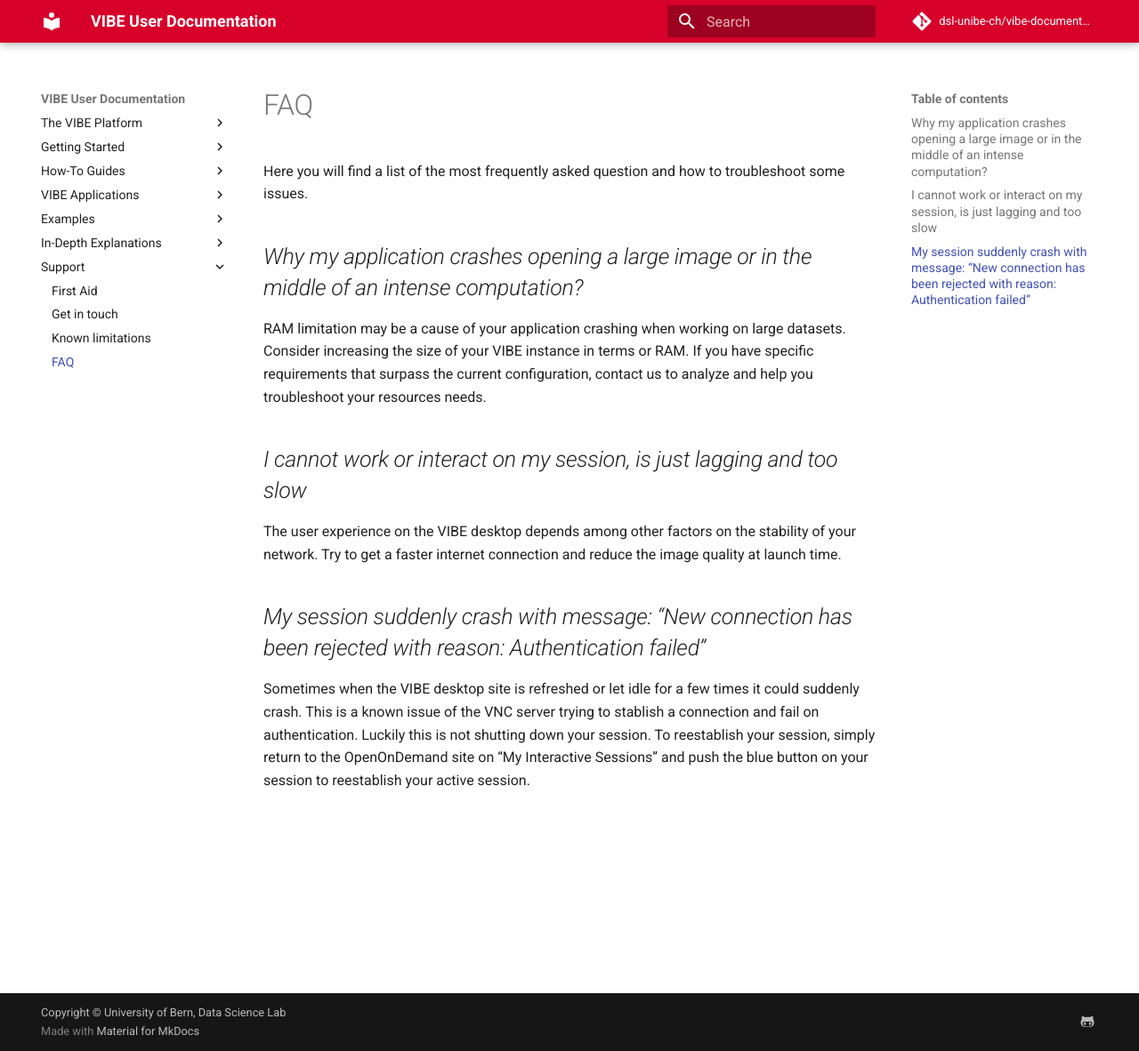
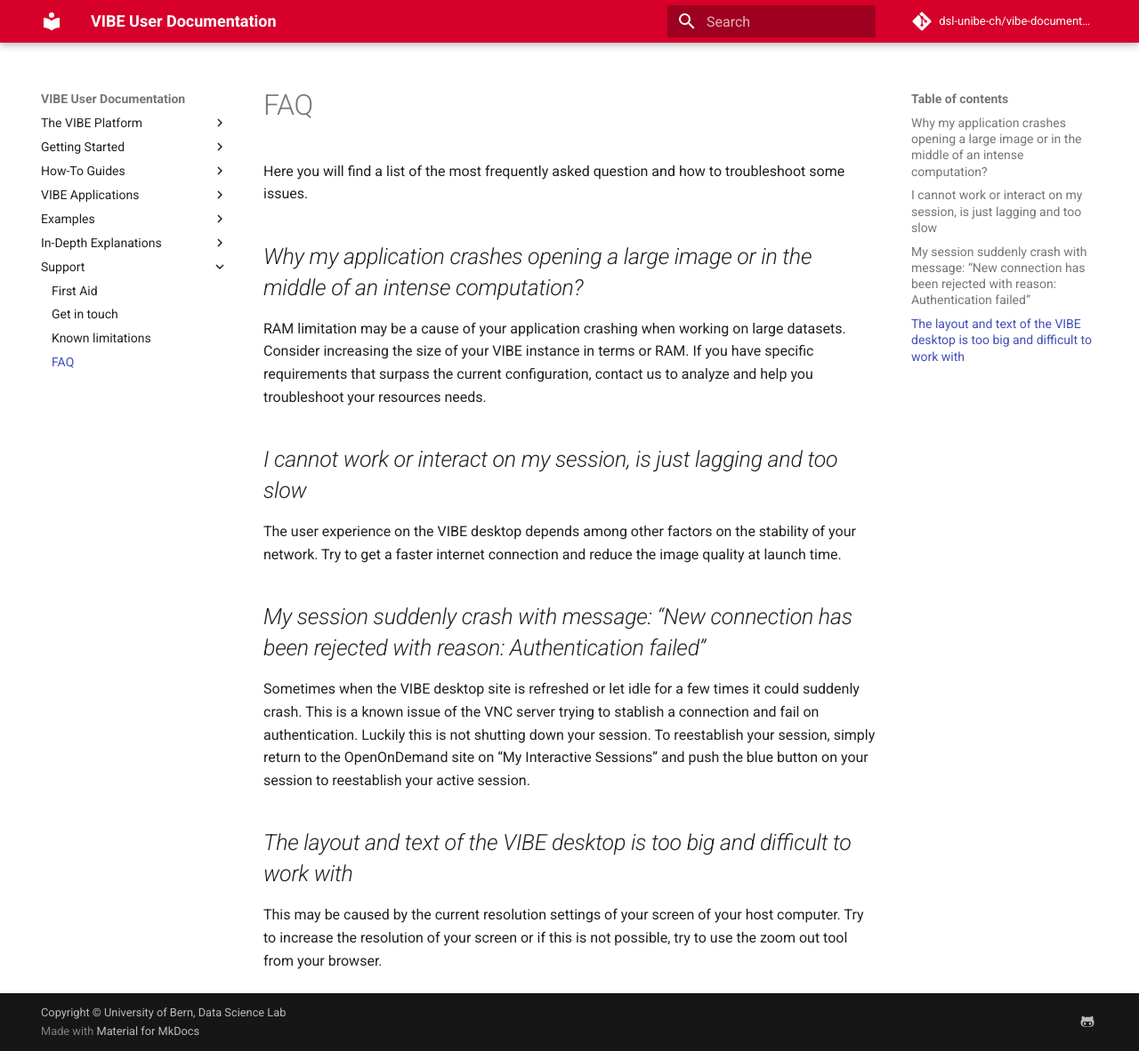
Before and after one commit to dsl-unibe-ch/vibe-documentation, an MkDocs documentation site: the page built from docs/support/faq.md, in a window 1280 px wide and 1182 px high. Shown: the whole window at 89% size. Built offline with MkDocs 1.6.1 and Material for MkDocs 9.7.7, drawn with Linux system fonts in a browser that asks for light colours; comment, search, counter and statistics services are not loaded.

Commit message:
faq on screen resolution

```diff
--- a/docs/support/faq.md
+++ b/docs/support/faq.md
@@ -15,3 +15,7 @@
 ## *My session suddenly crash with message: "New connection has been rejected with reason: Authentication failed"*
 
 Sometimes when the VIBE desktop site is refreshed or let idle for a few times it could suddenly crash. This is a known issue of the VNC server trying to stablish a connection and fail on authentication. Luckily this is not shutting down your session. To reestablish your session, simply return to the OpenOnDemand site on "My Interactive Sessions" and push the blue button on your session to reestablish your active session.
+
+## *The layout and text of the VIBE desktop is too big and difficult to work with*
+
+This may be caused by the current resolution settings of your screen of your host computer. Try to increase the resolution of your screen or if this is not possible, try to use the zoom out tool from your browser.
```
